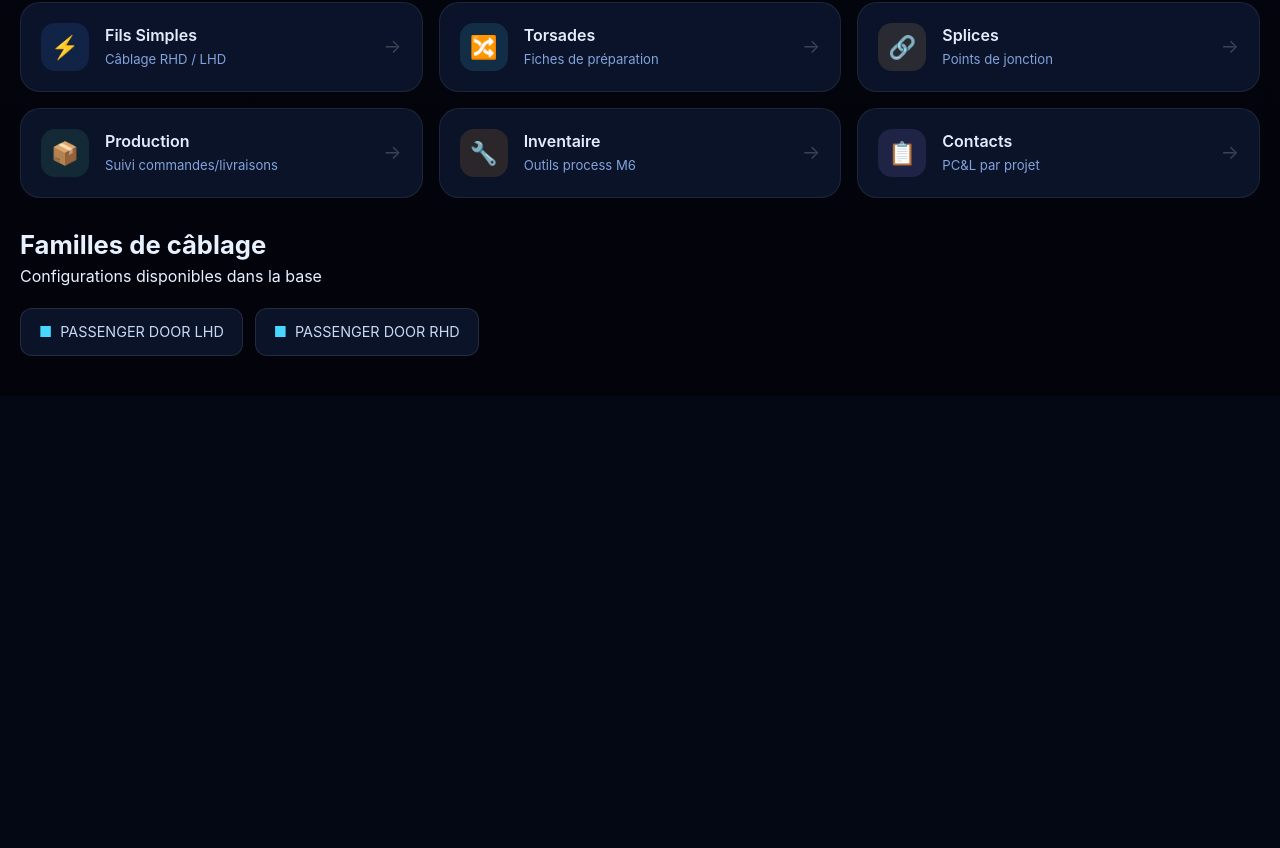
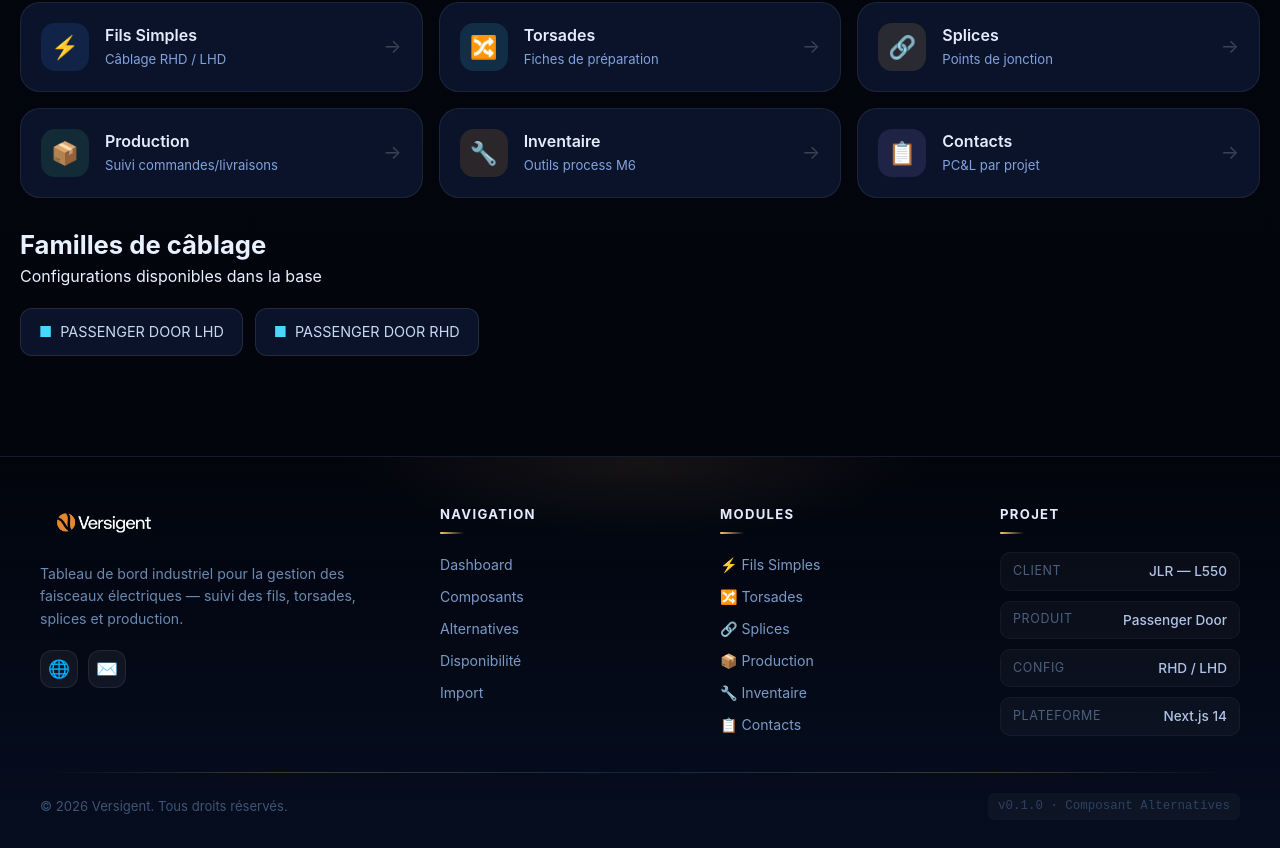
Before and after one commit to Adnane236/composant-alternatives, a Next.js app: page / in a window 1280 px wide. Shown: the part 890-1738 px from the top of the page. Before the commit the page ends 1286 px from the top, so only its background shows below. Built offline with nearby package versions, Linux system fonts and the light colour scheme.

Commit message:
feat: add rich footer with Versigent branding, nav links, modules, and project info

```diff
--- a/app/components/RootLayoutClient.tsx
+++ b/app/components/RootLayoutClient.tsx
@@ -55,6 +55,85 @@ function AppShell({ children }: Props) {
         </div>
       </header>
       <main>{children}</main>
+
+      <footer className="site-footer">
+        <div className="footer-glow" />
+        <div className="footer-inner">
+          <div className="footer-grid">
+            {/* Brand column */}
+            <div className="footer-col footer-brand-col">
+              <img src={logo} alt="Versigent" className="footer-logo" />
+              <p className="footer-tagline">
+                Tableau de bord industriel pour la gestion des faisceaux électriques — suivi des fils, torsades, splices et production.
+              </p>
+              <div className="footer-social">
+                <a href="https://www.versigent.com" target="_blank" rel="noopener noreferrer" className="footer-social-link" title="Website">
+                  🌐
+                </a>
+                <a href="mailto:contact@versigent.com" className="footer-social-link" title="Email">
+                  ✉️
+                </a>
+              </div>
+            </div>
+
+            {/* Quick links */}
+            <div className="footer-col">
+              <h4 className="footer-col-title">Navigation</h4>
+              <ul className="footer-links">
+                <li><Link href="/">Dashboard</Link></li>
+                <li><Link href="/composants">Composants</Link></li>
+                <li><Link href="/alternatives">Alternatives</Link></li>
+                <li><Link href="/disponibilite">Disponibilité</Link></li>
+                <li><Link href="/import">Import</Link></li>
+              </ul>
+            </div>
+
+            {/* Modules */}
+            <div className="footer-col">
+              <h4 className="footer-col-title">Modules</h4>
+              <ul className="footer-links">
+                <li><Link href="/fils">⚡ Fils Simples</Link></li>
+                <li><Link href="/torsades">🔀 Torsades</Link></li>
+                <li><Link href="/splices">🔗 Splices</Link></li>
+                <li><Link href="/production">📦 Production</Link></li>
+                <li><Link href="/inventaire">🔧 Inventaire</Link></li>
+                <li><Link href="/contacts">📋 Contacts</Link></li>
+              </ul>
+            </div>
+
+            {/* Info */}
+            <div className="footer-col">
+              <h4 className="footer-col-title">Projet</h4>
+              <ul className="footer-info-list">
+                <li>
+                  <span className="footer-info-label">Client</span>
+                  <span className="footer-info-value">JLR — L550</span>
+                </li>
+                <li>
+                  <span className="footer-info-label">Produit</span>
+                  <span className="footer-info-value">Passenger Door</span>
+                </li>
+                <li>
+                  <span className="footer-info-label">Config</span>
+                  <span className="footer-info-value">RHD / LHD</span>
+                </li>
+                <li>
+                  <span className="footer-info-label">Plateforme</span>
+                  <span className="footer-info-value">Next.js 14</span>
+                </li>
+              </ul>
+            </div>
+          </div>
+
+          <div className="footer-bottom">
+            <div className="footer-divider" />
+            <div className="footer-bottom-content">
+              <span>© {new Date().getFullYear()} Versigent. Tous droits réservés.</span>
+              <span className="footer-version">v0.1.0 · Composant Alternatives</span>
+            </div>
+          </div>
+        </div>
+      </footer>
     </div>
   );
 }
--- a/app/globals.css
+++ b/app/globals.css
@@ -1110,3 +1110,228 @@ select {
 
 /* ── Highlight ─────────────────────────────────────────── */
 .highlight { color: #f5c86b !important; font-weight: 600; }
+
+/* ── Site Footer ──────────────────────────────────────── */
+.site-footer {
+  position: relative;
+  margin-top: 60px;
+  background: linear-gradient(180deg, rgba(3, 8, 20, 0), rgba(3, 8, 20, 0.6) 20%, rgba(6, 14, 32, 0.95));
+  border-top: 1px solid rgba(255, 255, 255, 0.06);
+  overflow: hidden;
+}
+
+.footer-glow {
+  position: absolute;
+  top: -80px;
+  left: 50%;
+  transform: translateX(-50%);
+  width: 600px;
+  height: 160px;
+  background: radial-gradient(ellipse, rgba(245, 200, 107, 0.08), transparent 70%);
+  pointer-events: none;
+}
+
+.footer-inner {
+  width: min(1240px, calc(100% - 40px));
+  margin: 0 auto;
+  padding: 48px 20px 28px;
+}
+
+.footer-grid {
+  display: grid;
+  grid-template-columns: 1.5fr 1fr 1fr 1fr;
+  gap: 40px;
+}
+
+/* Brand column */
+.footer-brand-col { max-width: 320px; }
+
+.footer-logo {
+  height: 36px;
+  width: auto;
+  max-width: 160px;
+  margin-bottom: 16px;
+  filter: brightness(1.1);
+}
+
+.footer-tagline {
+  color: #6a8ab0;
+  font-size: 0.88rem;
+  line-height: 1.6;
+  margin: 0 0 20px;
+}
+
+.footer-social {
+  display: flex;
+  gap: 10px;
+}
+
+.footer-social-link {
+  display: inline-flex;
+  align-items: center;
+  justify-content: center;
+  width: 38px;
+  height: 38px;
+  border-radius: 12px;
+  background: rgba(255, 255, 255, 0.05);
+  border: 1px solid rgba(255, 255, 255, 0.08);
+  font-size: 1.1rem;
+  text-decoration: none;
+  transition: background 0.2s, border-color 0.2s, transform 0.2s;
+}
+
+.footer-social-link:hover {
+  background: rgba(245, 200, 107, 0.14);
+  border-color: rgba(245, 200, 107, 0.3);
+  transform: translateY(-2px);
+}
+
+/* Column titles */
+.footer-col-title {
+  color: #e5ecff;
+  font-size: 0.82rem;
+  font-weight: 700;
+  text-transform: uppercase;
+  letter-spacing: 0.1em;
+  margin: 0 0 18px;
+  position: relative;
+  padding-bottom: 10px;
+}
+
+.footer-col-title::after {
+  content: '';
+  position: absolute;
+  bottom: 0;
+  left: 0;
+  width: 24px;
+  height: 2px;
+  background: linear-gradient(90deg, #f5c86b, transparent);
+  border-radius: 2px;
+}
+
+/* Link lists */
+.footer-links {
+  list-style: none;
+  margin: 0;
+  padding: 0;
+  display: flex;
+  flex-direction: column;
+  gap: 8px;
+}
+
+.footer-links li a {
+  color: #7a9bc8;
+  font-size: 0.88rem;
+  text-decoration: none;
+  transition: color 0.18s, padding-left 0.18s;
+  display: inline-block;
+}
+
+.footer-links li a:hover {
+  color: #f5c86b;
+  padding-left: 4px;
+}
+
+/* Info list */
+.footer-info-list {
+  list-style: none;
+  margin: 0;
+  padding: 0;
+  display: flex;
+  flex-direction: column;
+  gap: 10px;
+}
+
+.footer-info-list li {
+  display: flex;
+  justify-content: space-between;
+  align-items: center;
+  gap: 12px;
+  padding: 8px 12px;
+  background: rgba(255, 255, 255, 0.03);
+  border-radius: 10px;
+  border: 1px solid rgba(255, 255, 255, 0.04);
+}
+
+.footer-info-label {
+  color: #4a6080;
+  font-size: 0.78rem;
+  text-transform: uppercase;
+  letter-spacing: 0.05em;
+}
+
+.footer-info-value {
+  color: #b0c4e8;
+  font-size: 0.85rem;
+  font-weight: 500;
+}
+
+/* Bottom bar */
+.footer-bottom {
+  margin-top: 36px;
+}
+
+.footer-divider {
+  height: 1px;
+  background: linear-gradient(
+    90deg,
+    transparent,
+    rgba(245, 200, 107, 0.25) 20%,
+    rgba(71, 215, 255, 0.15) 50%,
+    rgba(245, 200, 107, 0.25) 80%,
+    transparent
+  );
+  margin-bottom: 20px;
+  animation: footer-shimmer 4s ease-in-out infinite;
+}
+
+@keyframes footer-shimmer {
+  0%, 100% { opacity: 0.6; }
+  50% { opacity: 1; }
+}
+
+.footer-bottom-content {
+  display: flex;
+  justify-content: space-between;
+  align-items: center;
+  flex-wrap: wrap;
+  gap: 12px;
+}
+
+.footer-bottom-content span {
+  color: #3d5575;
+  font-size: 0.82rem;
+}
+
+.footer-version {
+  font-family: monospace;
+  font-size: 0.78rem !important;
+  color: #2d4260 !important;
+  background: rgba(255, 255, 255, 0.03);
+  padding: 4px 10px;
+  border-radius: 6px;
+}
+
+/* Responsive footer */
+@media (max-width: 900px) {
+  .footer-grid {
+    grid-template-columns: 1fr 1fr;
+    gap: 32px;
+  }
+  .footer-brand-col {
+    grid-column: 1 / -1;
+    max-width: 100%;
+  }
+}
+
+@media (max-width: 560px) {
+  .footer-grid {
+    grid-template-columns: 1fr;
+    gap: 28px;
+  }
+  .footer-bottom-content {
+    flex-direction: column;
+    align-items: center;
+    text-align: center;
+  }
+}
```
